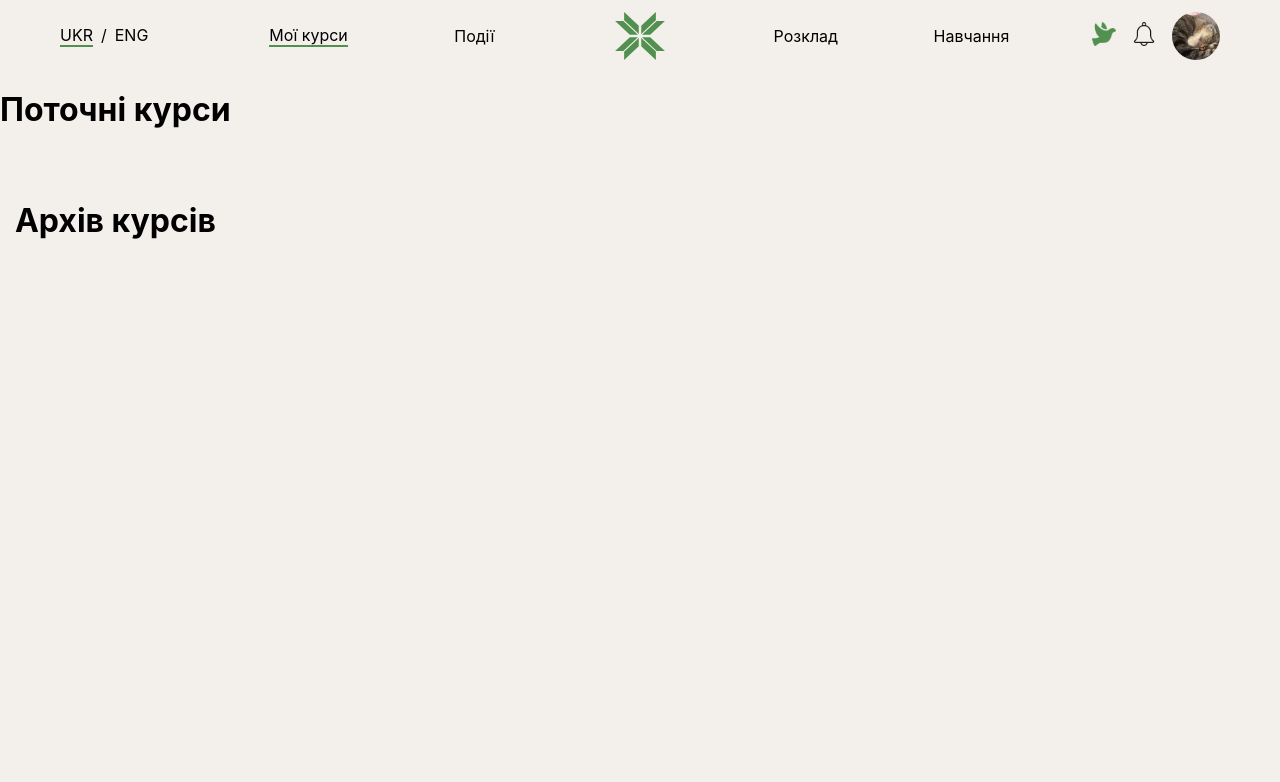
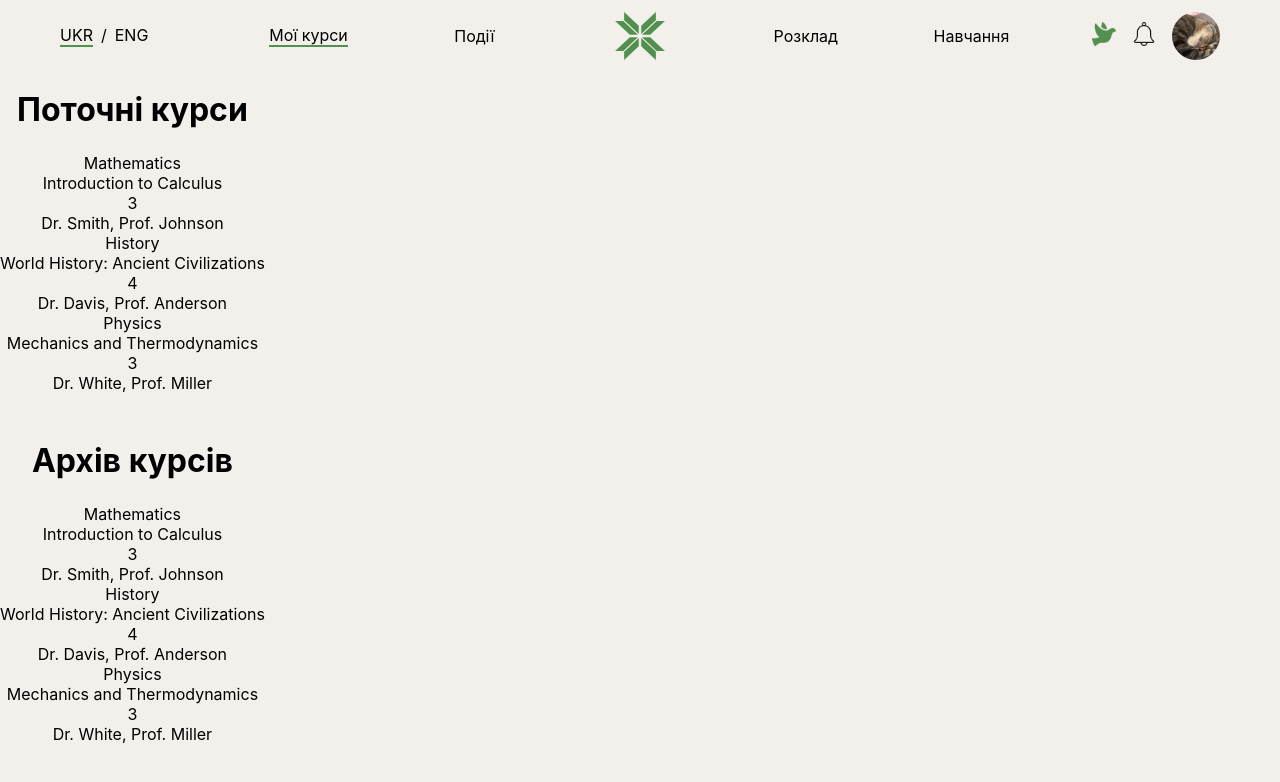
Before and after one commit to OMartsin/int20h-trandafyl-front, a React (Create React App) app: page /courses in a window 1280 px wide. Shown: the top 782 px of the page. Built offline with nearby package versions, Linux system fonts and the light colour scheme.

Commit message:
add profile

```diff
--- a/src/components/CoursesComponent/CoursesComponent.tsx
+++ b/src/components/CoursesComponent/CoursesComponent.tsx
@@ -1,7 +1,29 @@
 import styles from "./CoursesComponent.module.css";
 
-function CoursesComponent() {
-  return <div className={styles.container}></div>;
+export interface CourseInterface {
+  name: string;
+  description: string;
+  credits: number;
+  teachers: string[];
+}
+
+interface CoursesProps {
+  courses: CourseInterface[];
+}
+
+function CoursesComponent({ courses }: CoursesProps) {
+  return (
+    <div className={styles.container}>
+      {courses.map((course, index) => (
+        <div className={styles.course}>
+          <p>{course.name}</p>
+          <p>{course.description}</p>
+          <p>{course.credits}</p>
+          <p>{course.teachers.join(", ")}</p>
+        </div>
+      ))}
+    </div>
+  );
 }
 
 export default CoursesComponent;
--- a/src/pages/Courses/Courses.tsx
+++ b/src/pages/Courses/Courses.tsx
@@ -1,16 +1,38 @@
 import styles from "./Courses.module.css";
 import CoursesComponent from "../../components/CoursesComponent/CoursesComponent";
+import { CourseInterface } from "../../components/CoursesComponent/CoursesComponent";
+
+export const mockCoursesData: CourseInterface[] = [
+  {
+    name: "Mathematics",
+    description: "Introduction to Calculus",
+    credits: 3,
+    teachers: ["Dr. Smith", "Prof. Johnson"],
+  },
+  {
+    name: "History",
+    description: "World History: Ancient Civilizations",
+    credits: 4,
+    teachers: ["Dr. Davis", "Prof. Anderson"],
+  },
+  {
+    name: "Physics",
+    description: "Mechanics and Thermodynamics",
+    credits: 3,
+    teachers: ["Dr. White", "Prof. Miller"],
+  },
+];
 
 function Courses() {
   return (
     <div className={styles.container}>
       <div className={styles.courses}>
         <h1>Поточні курси</h1>
-        <CoursesComponent />
+        <CoursesComponent courses={mockCoursesData} />
       </div>
       <div className={styles.courses}>
         <h1>Архів курсів</h1>
-        <CoursesComponent />
+        <CoursesComponent courses={mockCoursesData} />
       </div>
     </div>
   );
```
Also changed, not shown: src/components/DropDown/DropDown.module.css (added), src/components/DropDown/DropDown.tsx (added).
